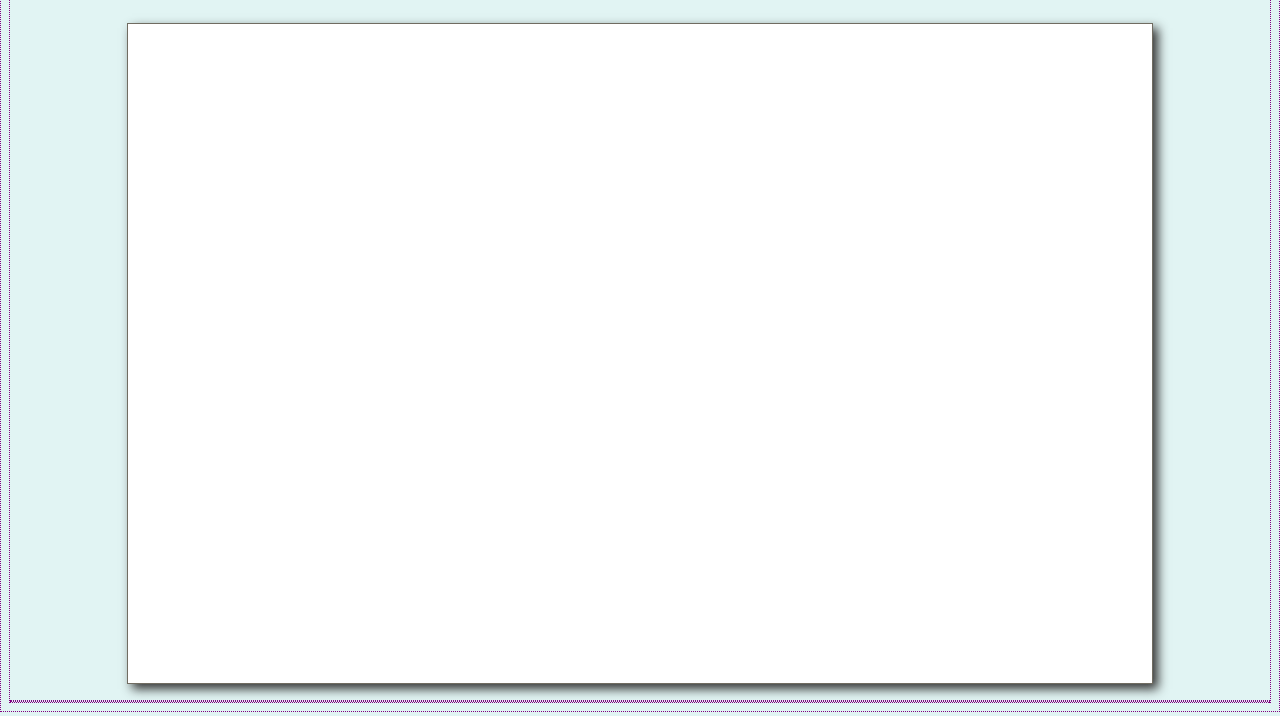
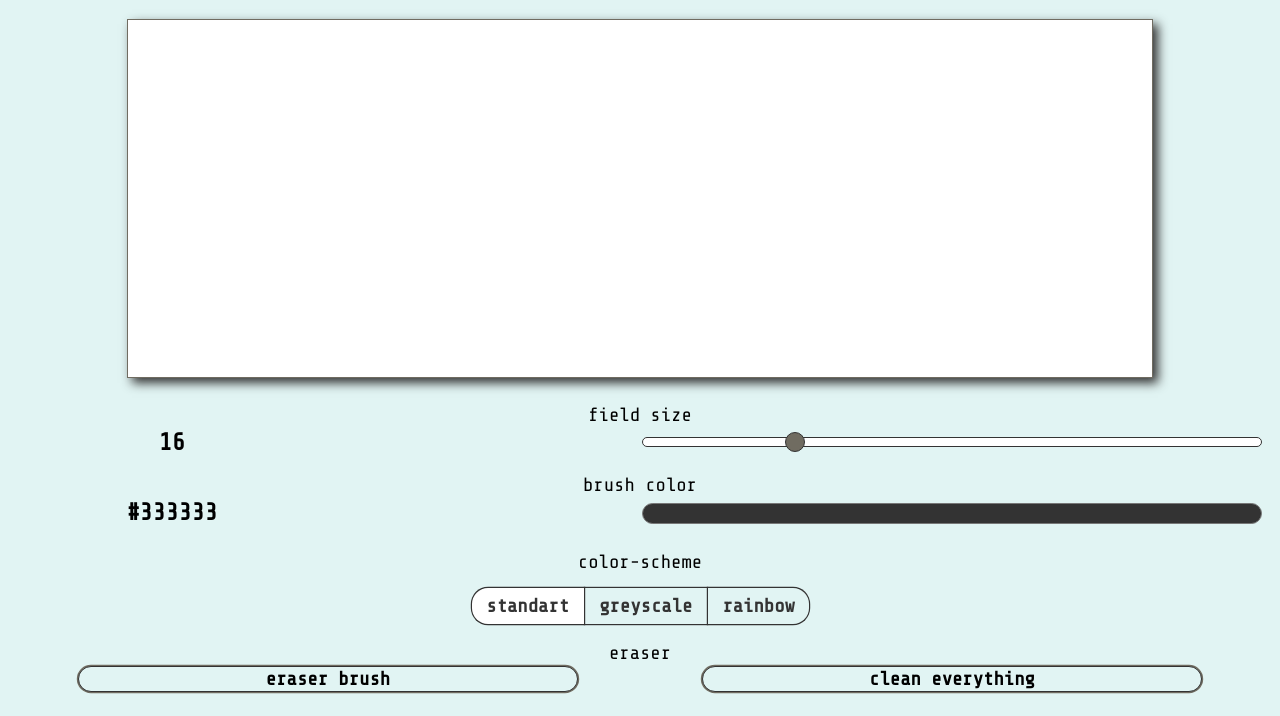
Before and after one commit to hrv3str/odin-etch-a-sketch, a plain HTML site: page index.html in a window 1280 px wide. Shown: the part 84-800 px from the top of the page. Drawn offline with nearby package versions, Linux system fonts and the light colour scheme.

Commit message:
Finish UI
Finish basic UI layout:
Add 'field size' slider
Add 'color picker'
Add radio inputs for changing the 'color scheme'
Add buttons for 'eraser' instrument

```diff
--- a/index.html
+++ b/index.html
@@ -5,11 +5,67 @@
     <meta name="viewport" content="width=device-width, initial-scale=1.0">
     <link rel="stylesheet" href="styles.css"/>
     <link rel="stylesheet" href="https://fonts.googleapis.com/css?family=Share+Tech+Mono&display=swap">
+    <script src="./scripts/script.js" defer></script>
     <title>Odin Etch-A-Sketch</title>
 </head>
 <body>
     <h1>Eatch-A-Sketch</h1>
     <div id="sketch-field"></div>
-    <div id="settings-field"></div>
+    <div id="settings-field">
+        <div class="setting"
+            name="size">
+            <p class="set-header">field size</p>
+            <input type="range"
+                id="size-slider"
+                min="1"
+                max="64"
+                value="16">
+            <span id="size-slider-value"
+                class="setting-value">
+                16
+            </span>
+        </div>
+        <div class="setting"
+            name="color">
+            <p class="set-header">brush color</p>
+            <input id="color-picker"
+                type="color"
+                value="#333333">
+            <span id="color-picker-value"
+                class="setting-value">
+                #333333
+            </span>
+        </div>
+        <div class="setting"
+            name="color-scheme">
+            <p class="set-header">color-scheme</p>
+            <div id="scheme-selector">
+                <label>
+                    <input type="radio" name="radio" checked="">
+                    <span>standart</span>
+                </label>
+                <label>
+                    <input type="radio" name="radio">
+                    <span>greyscale</span>
+                </label>
+                <label>
+                    <input type="radio" name="radio">
+                    <span>rainbow</span>
+                </label>
+            </div>
+        </div>
+        <div class="setting"
+            name="eraser">
+            <p class="set-header">eraser</p>
+            <button class="button"
+                id="eraser-brush">
+                eraser brush
+            </button>
+            <button class="button"
+                id="reset-field">
+                clean everything
+            </button>
+        </div>
+    </div>
 </body>
 </html>
--- a/scripts/script.js
+++ b/scripts/script.js
@@ -0,0 +1,18 @@
+
+/*Size-slider script*/
+
+const sizeSlider = document.getElementById("size-slider");
+let sizeSliderValue = document.getElementById("size-slider-value");
+
+sizeSlider.addEventListener("input", function() {
+  sizeSliderValue.textContent = this.value;
+});
+
+/*Color-picker script*/
+
+const colorPicker = document.getElementById("color-picker");
+let colorPickerValue = document.getElementById("color-picker-value");
+
+colorPicker.addEventListener("input", function() {
+  colorPickerValue.textContent = this.value;
+});
--- a/styles.css
+++ b/styles.css
@@ -7,7 +7,9 @@
 }
 
 * {
-    border: 1px dotted purple;
+    /*border: 1px dotted purple;*/
+    margin: none;
+    padding: none;
 }
 
 body {
@@ -19,6 +21,7 @@ body {
     justify-content: center;
     height: 97vh;
 }
+/*Sketch Field*/
 
 #sketch-field {
     width: 80vw;
@@ -29,6 +32,179 @@ body {
     margin: 1rem auto;
 }
 
+/*Settings Field*/
+
 #settings-field {
     flex-grow: 1;
 }
+
+.set-header {
+    grid-column: 2 / 4;
+    grid-row: 1 / 2;
+    margin-block-start: 0;
+    margin-block-end: 0;
+    font-size: larger;
+}
+
+.setting {
+    display: grid;
+    grid-template-columns: 1fr 1fr 1fr 1fr;
+    grid-template-rows: 1fr 1fr;
+    align-items: center;
+    padding: 0.5rem;
+    height: fit-content;
+}
+
+.setting-value {
+    grid-column: 1 / 2;
+    grid-row: 2 / 3;
+    font-size: 1.5rem;
+    font-weight: 700;
+}
+
+/*Size Setting*/
+
+input[type="range"] {
+    height: 8px;
+    background-color: var(--col-white);
+    border: 1px solid var(--col-dark);
+    border-radius: 5px;
+    outline: none;
+    -webkit-appearance: none;
+    grid-column: 3 / 5;
+    grid-row: 2 / 3;
+  }
+
+  input[type="range"]::-webkit-slider-thumb {
+    -webkit-appearance: none;
+    appearance: none;
+    width: 20px;
+    height: 20px;
+    background-color: var(--col-grey);
+    border: 1px solid var(--col-dark);
+    border-radius: 50%;
+    cursor: pointer;
+  }
+
+/*color setting*/
+
+#color-picker {
+width: 100%;
+height: 100%;
+appearance: none;
+padding: 0;
+border: none;
+outline: none;
+cursor: pointer;
+grid-column: 3 / 5;
+grid-row: 2 / 3;
+background-color: transparent;
+}
+
+#color-picker::-webkit-color-swatch-wrapper {
+width: 100%;
+height: 100%;
+position: relative;
+border-radius: 1rem;
+overflow: hidden;
+background-color: transparent;
+}
+
+#color-picker::-webkit-color-swatch {
+width: 100%;
+height: 100%;
+border-radius: 1rem;
+background-color: transparent;
+}
+
+/*color scheme setting*/
+:focus {
+    outline: 0;
+    border-color: var(--col-dark);
+    box-shadow: 0 0 0 4px var(--col-white);
+}
+
+#scheme-selector {
+    margin-top: 0.3rem;
+    display: flex;
+    flex-wrap: wrap;
+    justify-content: center;
+    grid-column: 1 / 5;
+    grid-row: 2 / 3;
+}
+
+#scheme-selector input[type="radio"] {
+    clip: rect(0 0 0 0);
+    clip-path: inset(100%);
+    height: 1px;
+    overflow: hidden;
+    position: absolute;
+    white-space: nowrap;
+    width: 1px;
+}
+
+#scheme-selector input[type="radio"]:checked + span {
+    box-shadow: 0 0 0 0.0625em var(--col-dark);
+    background-color: var(--col-white);
+    z-index: 1;
+    color: var(--col-dark);
+}
+
+label span {
+    display: block;
+    cursor: pointer;
+    background-color: var(--col-light);
+    padding: 0.375em .75em;
+    position: relative;
+    margin-left: .0625em;
+    box-shadow: 0 0 0 0.0625em var(--col-dark);
+    color: var(--col-dark);
+    text-align: center;
+    font-size: larger;
+    font-weight: 700;
+    transition: background-color .5s ease;
+}
+
+label:first-child span {
+    border-radius: 1rem 0 0 1rem;
+}
+
+label:last-child span {
+    border-radius: 0 1rem 1rem 0;
+}
+
+/*eraser setting*/
+
+.button {
+    border: 1px solid var(--col-dark);
+    background-color: var(--col-light);
+    font-size: larger;
+    font-weight: 700;
+    font-family: inherit;
+    border-radius: 1rem;
+    width: 80%;
+    height: 100%;
+    box-shadow: 0 0 0 0.0625em var(--col-grey);
+    margin: 0 auto;
+}
+
+.button:hover {
+    border: 1px solid var(--col-grey);
+    transition: cubic-bezier(0.165, 0.84, 0.44, 1);
+    cursor: pointer;
+}
+
+.button:active {
+    background-color: var(--col-white);
+    transition: background-color .5s ease;
+}
+
+#eraser-brush {
+    grid-column: 1 / 3;
+    grid-row: 2 / 3;
+}
+
+#reset-field {
+    grid-column: 3 / 5;
+    grid-row: 2 / 3;
+}
```
